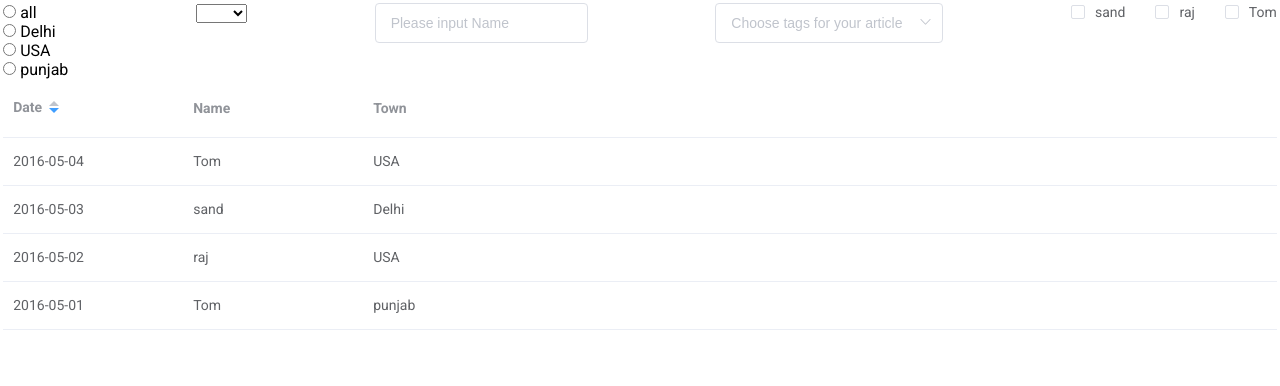
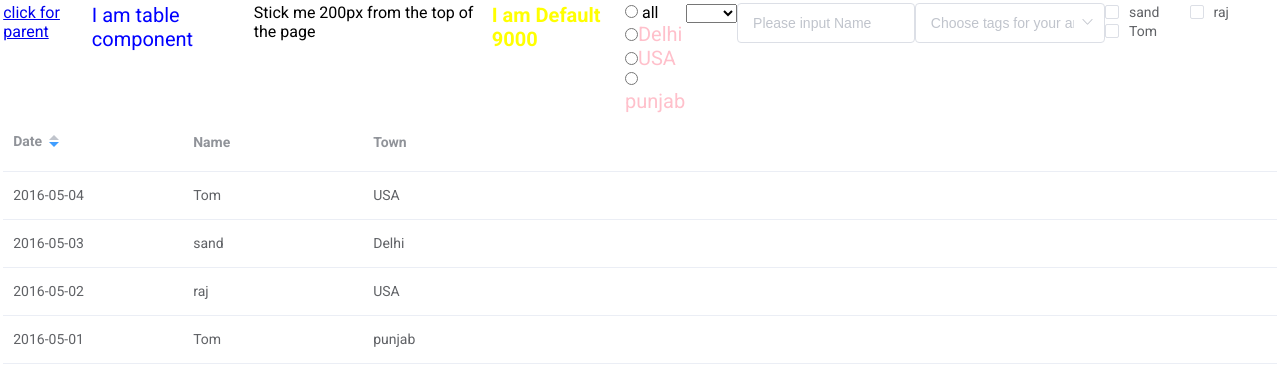
Before and after one commit to sumitkumardey91/vue-js-sample-codebase, a Vue app: page /table in a window 1280 px wide. Shown: the top 386 px of the page. Built offline with nearby package versions, Linux system fonts and the light colour scheme; sample sign-in values are in the browser's storage.

Commit message:
updated directive

```diff
--- a/src/main.js
+++ b/src/main.js
@@ -11,6 +11,32 @@ Vue.use(ElementUI);
 
 Vue.config.productionTip = false
 
+
+// Vue.directive('pin', {
+//   bind: function (el, binding) {
+//     el.style.position = 'fixed'
+//     el.style.top = binding.value + 'px'
+//     el.style.color = "red"
+
+//   }
+// })
+
+Vue.directive('changeColorDir', {
+  bind: function (el, binding) {
+
+    el.style.fontSize = "20px";
+    if (!binding.value)  {
+      el.style.color = 'yellow';
+    } else {
+      el.style.color = binding.value;
+    }
+
+  }
+});
+
+
+
+
 new Vue({
   router,
   store,
--- a/src/views/Login.vue
+++ b/src/views/Login.vue
@@ -71,7 +71,11 @@
 
                     this.$message.error('Oops, username password wrong.');// toust
 
-
+                    this.$router.push(
+                        {
+                            name: 'table'
+                        }
+                    )  // dynamic redirection
 
                     if (res.status != 200) {
                         // error
--- a/src/views/Table.vue
+++ b/src/views/Table.vue
@@ -2,12 +2,23 @@
     <div>
 
       <div class="flex-box">
+
+        <router-link :to="{name: 'parent'}">click for parent</router-link>
+
+          <p v-changeColorDir="'blue'">I am table component</p>
+
+            <p v-pin="10">Stick me 200px from the top of the page</p>
+
+              <h1 v-changeColorDir> I am Default {{database}} </h1>
+
+
         <div>
            <div>
               <input type="radio" value="all" v-model="cityValue" > all
           </div>
             <div v-for="(item, index) in allCityName" :key="index">
-                <input type="radio" :value="item" v-model="cityValue" > {{item}}
+                <input type="radio" :value="item" v-model="cityValue" >
+                <span v-changeColorDir="'pink'">{{item}}</span>
 
             </div>
         </div>
@@ -16,7 +27,13 @@
 
           <select type="select" v-model="nameValue" >
 
-            <option v-for="(name, i) in nameArr" :key="i" :value="name"> {{name}} </option>
+            <option v-for="(name, i) in nameArr" :key="i" :value="name">
+
+             <span v-changeColorDir> {{name}} </span>
+
+
+
+            </option>
 
           </select>
         </div>
@@ -100,7 +117,8 @@
         nameArr: [],
         filterByName: '',
         checkList: [],
-        multipleItem: []
+        multipleItem: [],
+        database: ''
       }
     },
     watch: {
@@ -227,6 +245,9 @@
         console.log("this.nameArr", this.nameArr)
 
         console.log("this.tableData", this.tableData)
+        window.test = 9000
+
+        this.database = window.test;
 
 
 
```
